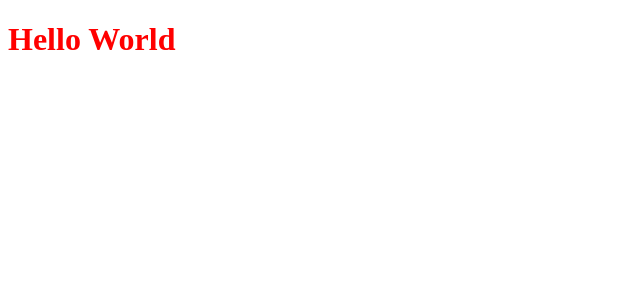
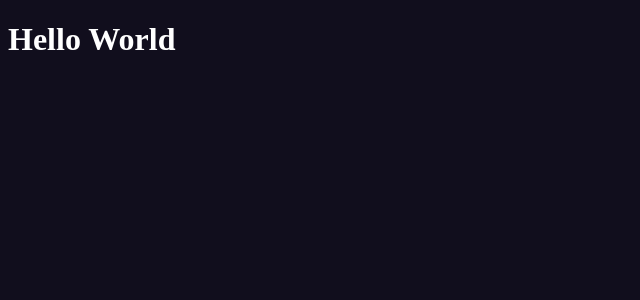
Before and after one commit to Albatraoz12/Weather-dude, a React (Vite) app: page / in a window 1280 px wide. Shown: the top 300 px of the page, without its empty margins (0-640 px from the left). Built offline with nearby package versions, Linux system fonts and the light colour scheme.

Commit message:
add basic styling

```diff
--- a/src/index.scss
+++ b/src/index.scss
@@ -1,3 +1,4 @@
-h1 {
-  color: red;
+body {
+  background-color: #110e1d;
+  color: #fff;
 }
```
